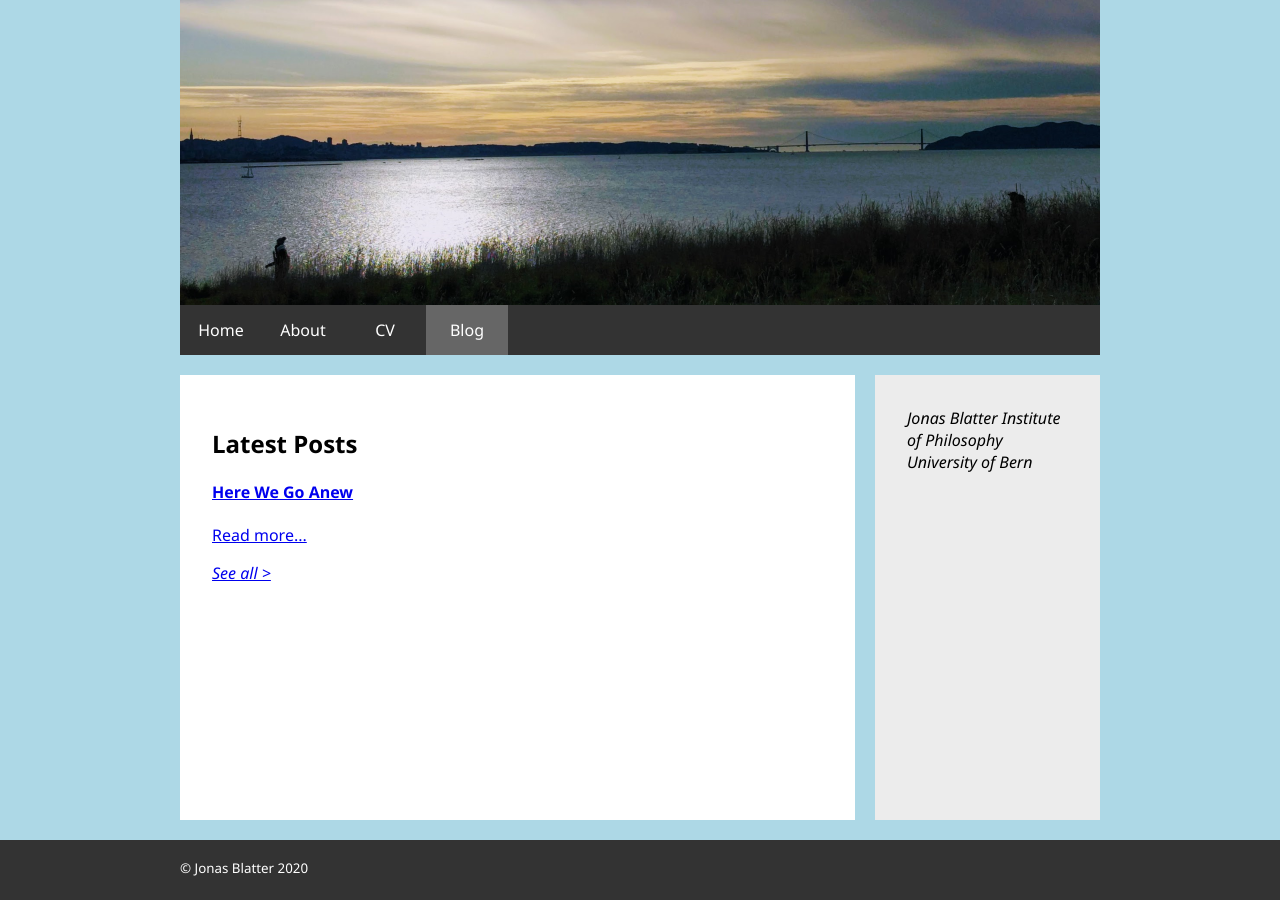
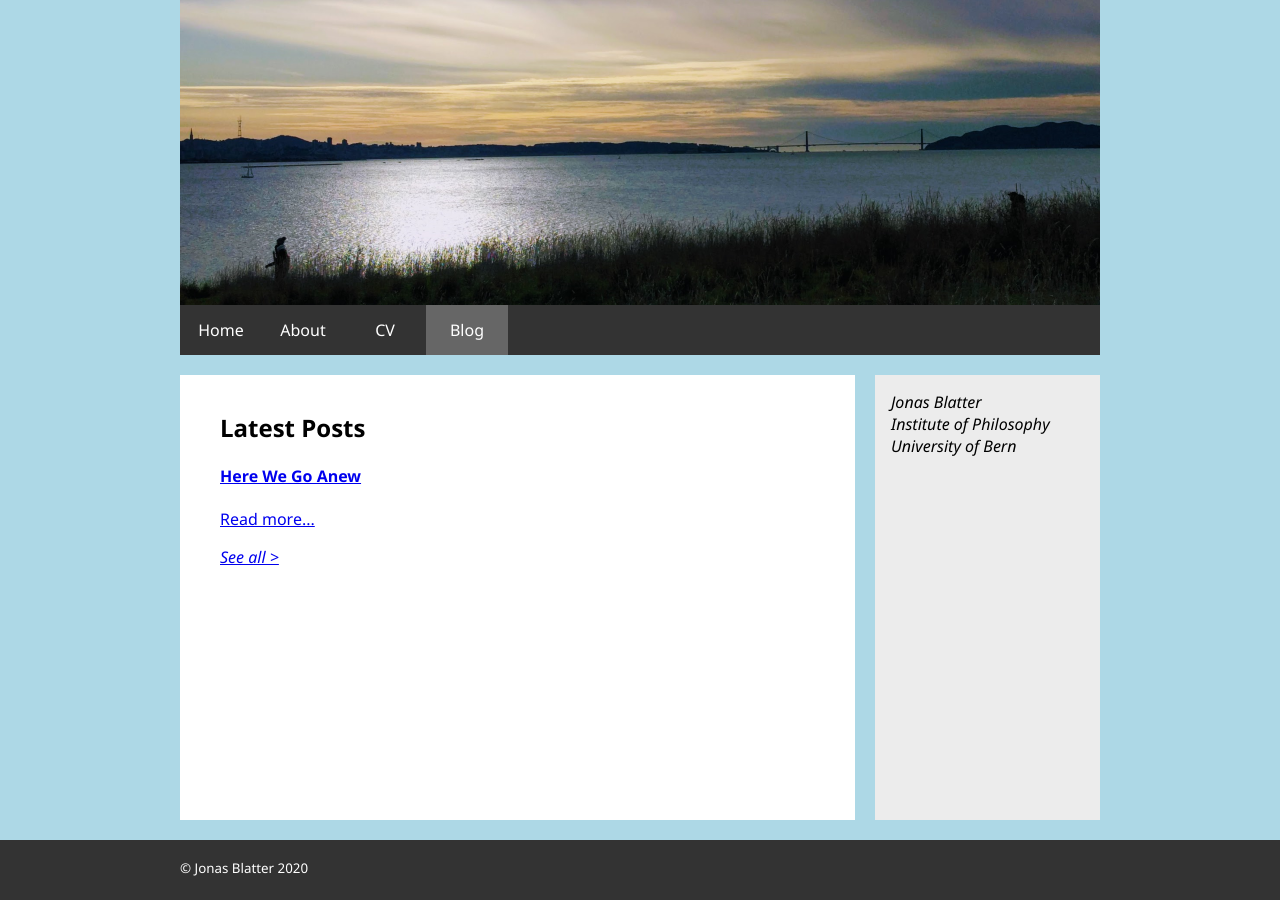
Before and after one commit to jonasblatter/jonasblatter.github.io, a Jekyll site: the page built from blog.md, in a window 1280 px wide. Built offline with Jekyll 4.4.1, drawn with Linux system fonts in a browser that asks for light colours; our own code applies the rules of GitHub Pages for plain Markdown files.

Commit message:
balanced padding

```diff
--- a/_layouts/page.html
+++ b/_layouts/page.html
@@ -9,8 +9,8 @@ layout: default
 
 <aside id="menu">
   <address>
-    Jonas Blatter
-    Institute of Philosophy
-    University of Bern
+    Jonas Blatter<br>
+    Institute of Philosophy <br>
+    University of Bern <br>
   </address>
 </aside>
--- a/_sass/main.scss
+++ b/_sass/main.scss
@@ -69,13 +69,13 @@ main {
 
 article {
   grid-area: article;
-  padding: 2em;
+  padding: 1em 2.5em;
   background-color: white;
 }
 
 aside {
    grid-area: menu;
-   padding: 2em;
+   padding: 1em;
    background-color: #ececec;
    nav {
      a {
```
